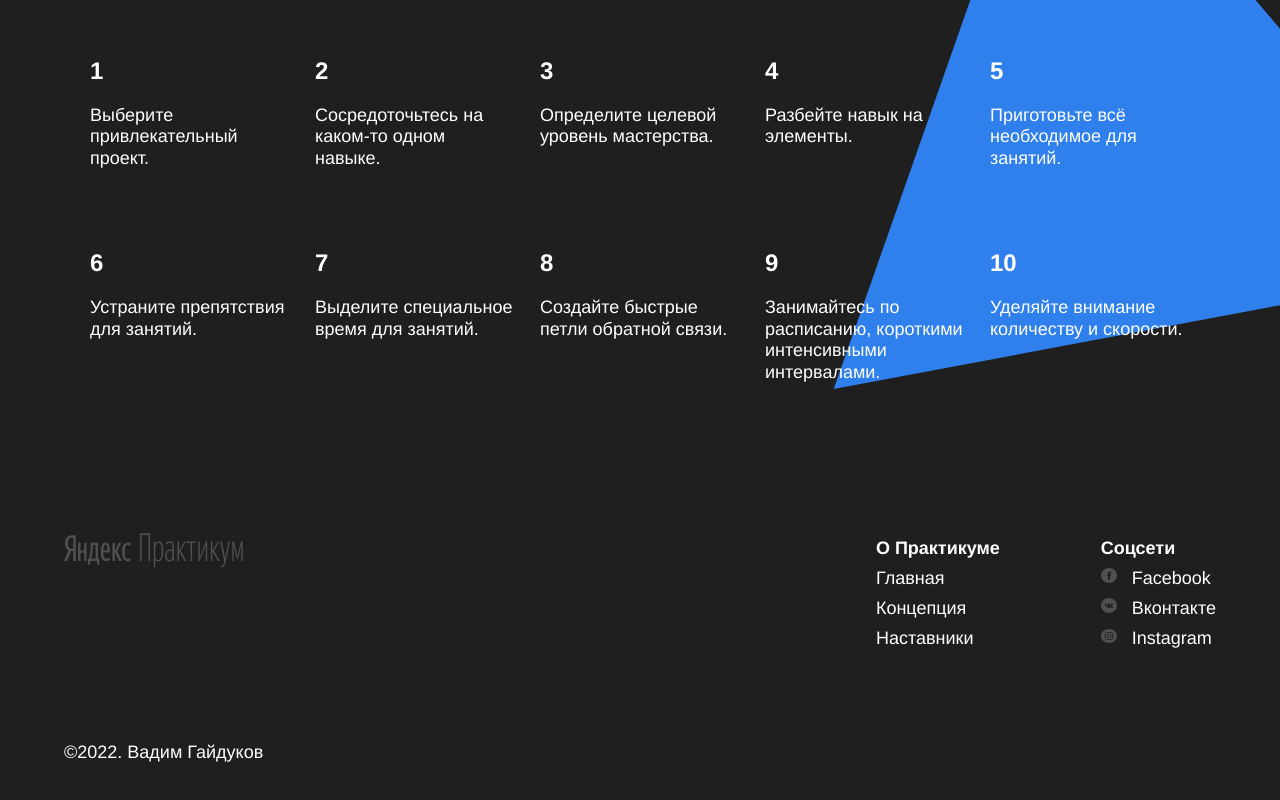
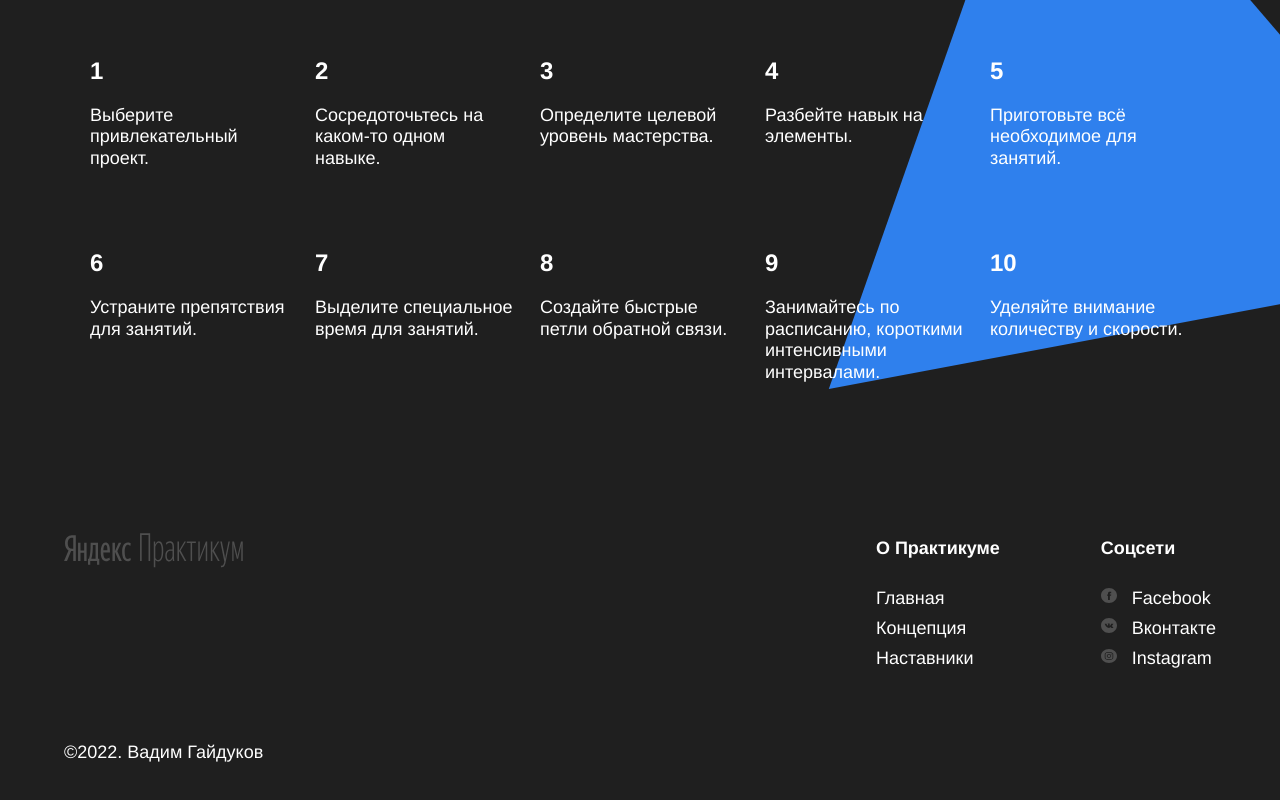
Before and after one commit to vgaidukov/how-to-learn, a plain HTML site: page index.html in a window 1280 px wide. Shown: the part 3133-3933 px from the top of the page. Drawn offline with Linux system fonts and the light colour scheme.

Commit message:
Проект_1 Итерация_3

```diff
--- a/index.html
+++ b/index.html
@@ -139,7 +139,7 @@
             <p class="table__text table__text_theme_dark">Уделяйте внимание количеству и скорости.</p>
           </div>
         </div>
-        <img class="kaufman__triangle" src="./images/kaufman-triangle.svg" alt="Синий треугольник">
+        <div class="kaufman__triangle"></div>
       </section>
     </main>
 
--- a/styles/style.css
+++ b/styles/style.css
@@ -277,6 +277,8 @@
 }
 
 .kaufman__triangle {
+  background-image: url('../images/kaufman-triangle.svg');
+  background-size: contain;
   position: absolute;
   width: 877px;
   height: 877px;
@@ -329,9 +331,14 @@
 
 }
 
+.list {
+  list-style: none;
+  margin: 0;
+  padding: 0;
+}
+
 .footer__column_content_info {
   color: white;
-
 }
 
 .footer__column_content_social {
@@ -367,9 +374,3 @@
   margin-right: 10px;
   padding: 0;
 }
-
-.list {
-  list-style: none;
-  margin: 0;
-  padding: 0;
-}
```
